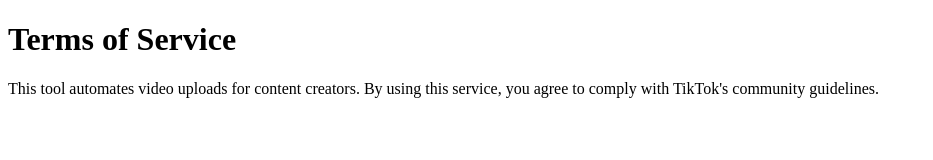
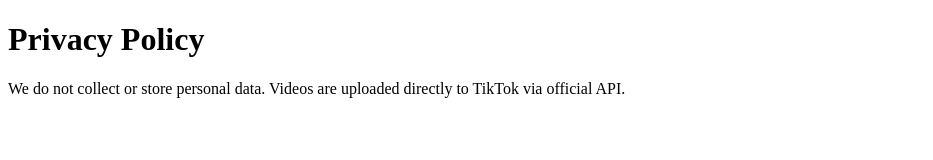
Before and after one commit to sufyanmirza123456789-oss/tiktok-policies, a plain HTML site: page privacy.html in a window 1280 px wide. Shown: the whole page, without its empty margins (0-933 px from the left). Drawn offline with Linux system fonts and the light colour scheme.

Commit message:
Update privacy.html

```diff
--- a/privacy.html
+++ b/privacy.html
@@ -1,11 +1,11 @@
 <!DOCTYPE html>
 <html>
 <head>
-<title>Terms of Service</title>
+<title>Privacy Policy</title>
 <meta name="tiktok-developers-site-verification" content="O2BDmtTDqy9DrskiheL339PEeupai2Fw">
 </head>
 <body>
-<h1>Terms of Service</h1>
-<p>This tool automates video uploads for content creators. By using this service, you agree to comply with TikTok's community guidelines.</p>
+<h1>Privacy Policy</h1>
+<p>We do not collect or store personal data. Videos are uploaded directly to TikTok via official API.</p>
 </body>
 </html>
```
